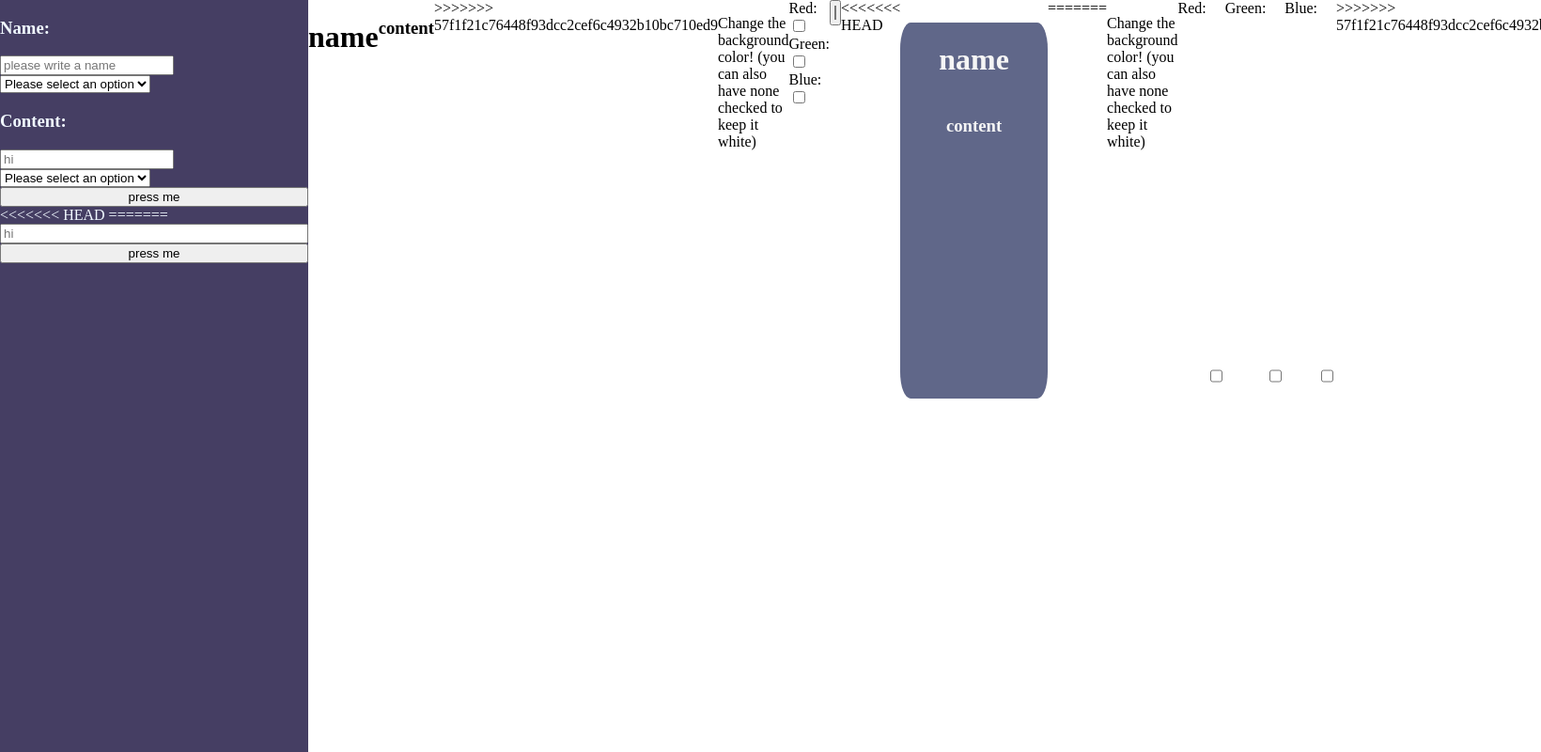
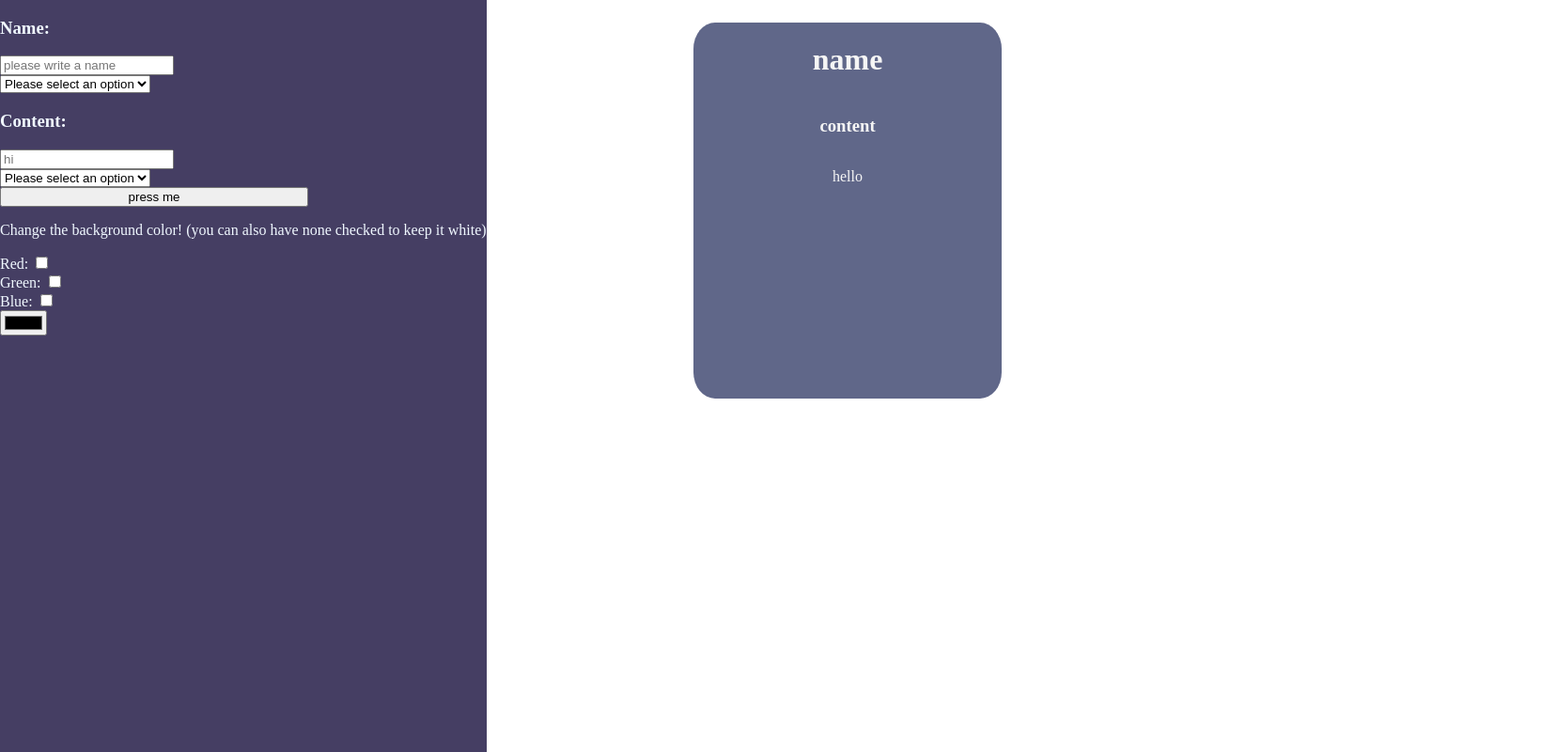
Before and after one commit to Ludv1k/Oppdrag-3, a Flask app: page / in a window 1640 px wide; the page is wider, and only the part inside the window is pictured. Shown: that part at 94% size. Run offline with Flask 3, Linux system fonts and the light colour scheme.

Commit message:
github just added some random text to my files, so i had to remove them

```diff
--- a/static/css/style.css
+++ b/static/css/style.css
@@ -23,7 +23,6 @@ body {
     flex-direction: column;
 
     width: 20vw;
-<<<<<<< HEAD
 }
 
 #preview_box {
@@ -41,6 +40,4 @@ body {
 
     background-color: rgb(96, 103, 137);
     color: whitesmoke;
-=======
->>>>>>> 57f1f21c76448f93dcc2cef6c4932b10bc710ed9
 }
--- a/static/javascript/script.js
+++ b/static/javascript/script.js
@@ -20,15 +20,9 @@ function updateDynamicElement(inputId, selectId, elementId, defaultText) {
     newElement.textContent = value || defaultText;
 
     parent.replaceChild(newElement, oldElement)
-<<<<<<< HEAD
 
     number++;
     console.log(number)
-=======
-
-    let content = document.getElementById("writeContent").value;
-    document.getElementById("content").innerHTML = content;
->>>>>>> 57f1f21c76448f93dcc2cef6c4932b10bc710ed9
 }
 
 
--- a/templates/index.html
+++ b/templates/index.html
@@ -32,19 +32,6 @@
 
             <button id="updatebtn">press me</button>
         </div>
-<<<<<<< HEAD
-=======
-        <input type="text" id="writeContent" placeholder="hi">
-        <button onclick="updateElement()">press me</button>
-    </div>
-    <div id="nameContainer">
-        <h1 id="name">name</h1>
-    </div>
-    <div id="contentContainer">
-        <h3 id="content">content</h3>
-    </div>
-
->>>>>>> 57f1f21c76448f93dcc2cef6c4932b10bc710ed9
 
 
         <p>Change the background color! (you can also have none checked to keep it white)</p>
@@ -65,7 +52,6 @@
         <input type="color" id="color">
     </div>
 
-<<<<<<< HEAD
     <div id="preview_box">
         <div id="nameContainer">
             <h1 id="name">name</h1>
@@ -79,16 +65,6 @@
 
         </div>
     </div>
-=======
-    <p>Change the background color! (you can also have none checked to keep it white)</p>
-
-    <label for="red">Red:</label>
-    <input type="checkbox" id="red">
-    <label for="green">Green:</label>
-    <input type="checkbox" id="green">
-    <label for="blue">Blue:</label>
-    <input type="checkbox" id="blue">
->>>>>>> 57f1f21c76448f93dcc2cef6c4932b10bc710ed9
 </body>
 <script src="../static/javascript/script.js"></script>
 </html>
```
